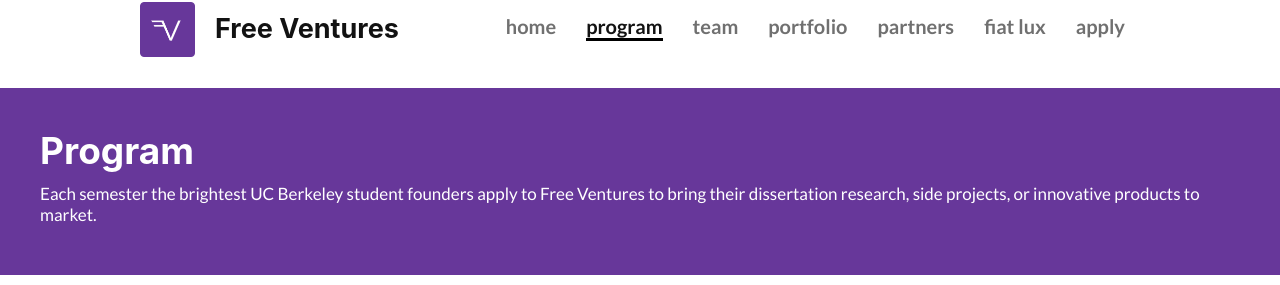
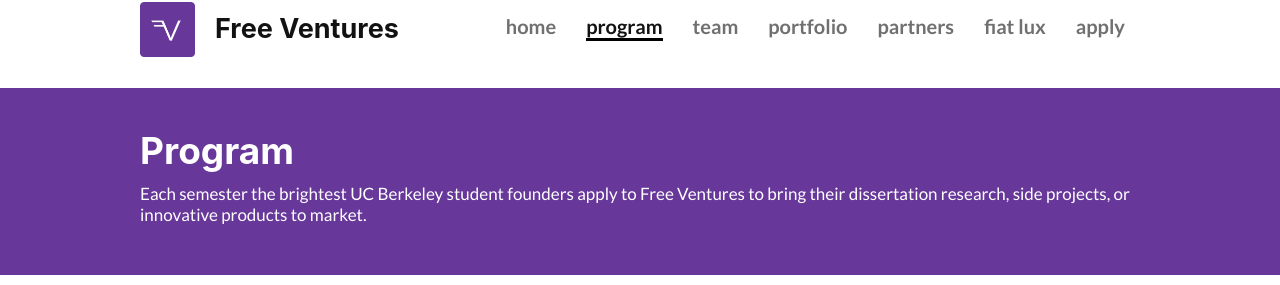
Before and after one commit to adhivd/freev-website, a React (Create React App) app: page /program in a window 1280 px wide. Shown: the part 32-317 px from the top of the page. Built offline with nearby package versions, Linux system fonts and the light colour scheme.

Commit message:
old container width

```diff
--- a/src/Components/Program.js
+++ b/src/Components/Program.js
@@ -65,7 +65,7 @@
             />
             <div>
                 <div className="tiers">
-                    <div className="container">
+                    <div className="container provide">
                         <h2>What we provide</h2>
                         <div className="three-grid">
                         <article>
@@ -132,7 +132,7 @@
                     </div>
                 </div>
                 <div className="trackRecord">
-                    <div className="container">
+                    <div className="container trackRecord">
                         <h2>Our Track Record</h2>
                         <div className="trackInfo">
                             <div className="trackFounders">
--- a/src/styles/Program.css
+++ b/src/styles/Program.css
@@ -217,8 +217,9 @@
     }
 
 .container {
-    max-width: 1200px;
+    max-width: 1000px;
 }
+
 
 .greylock {
     margin-bottom: 16px;
```
Also changed, not shown: src/assets/partners/value2.jpeg (added), 1 other file (tests, documents, lock files or other folders).
